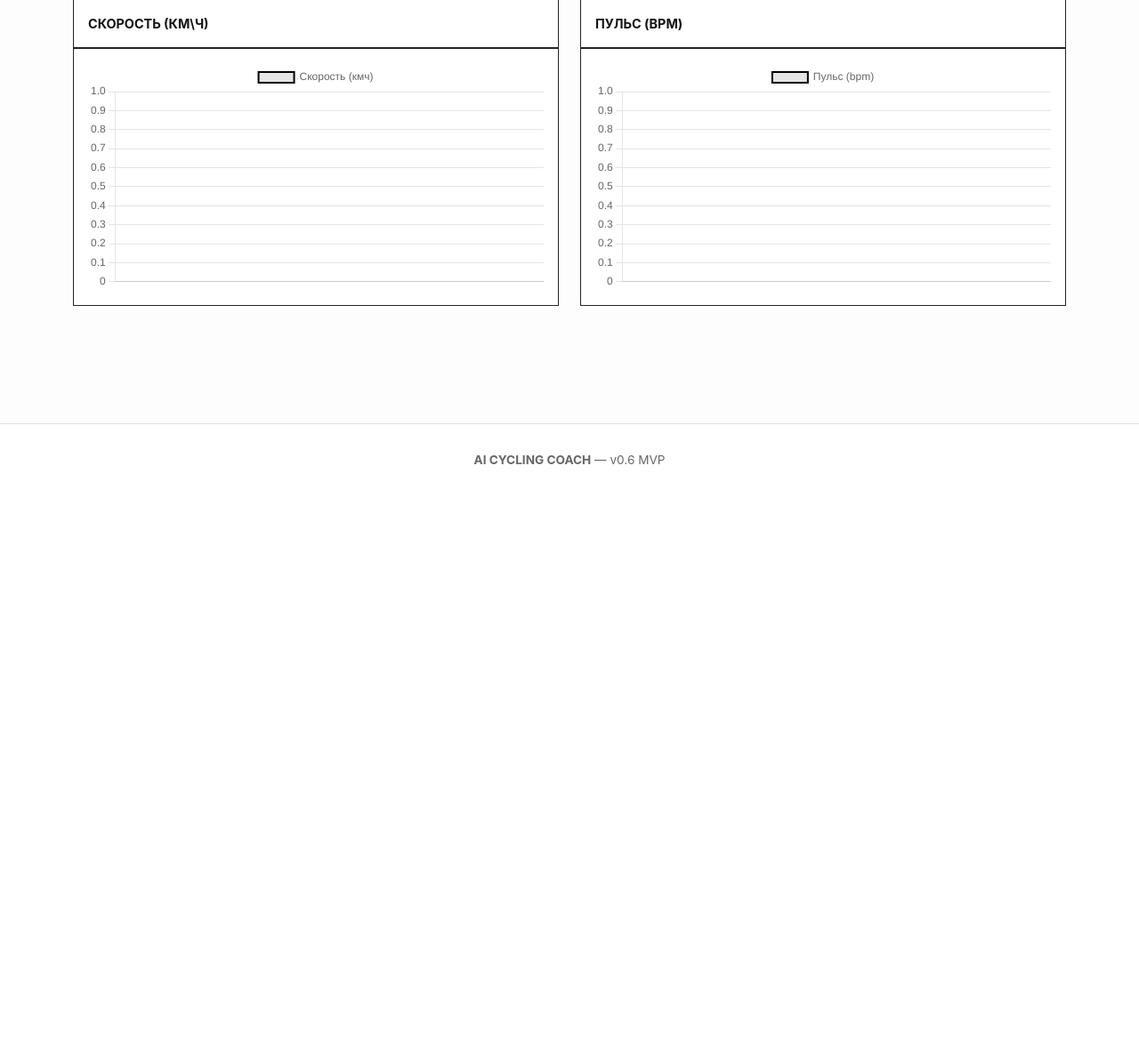
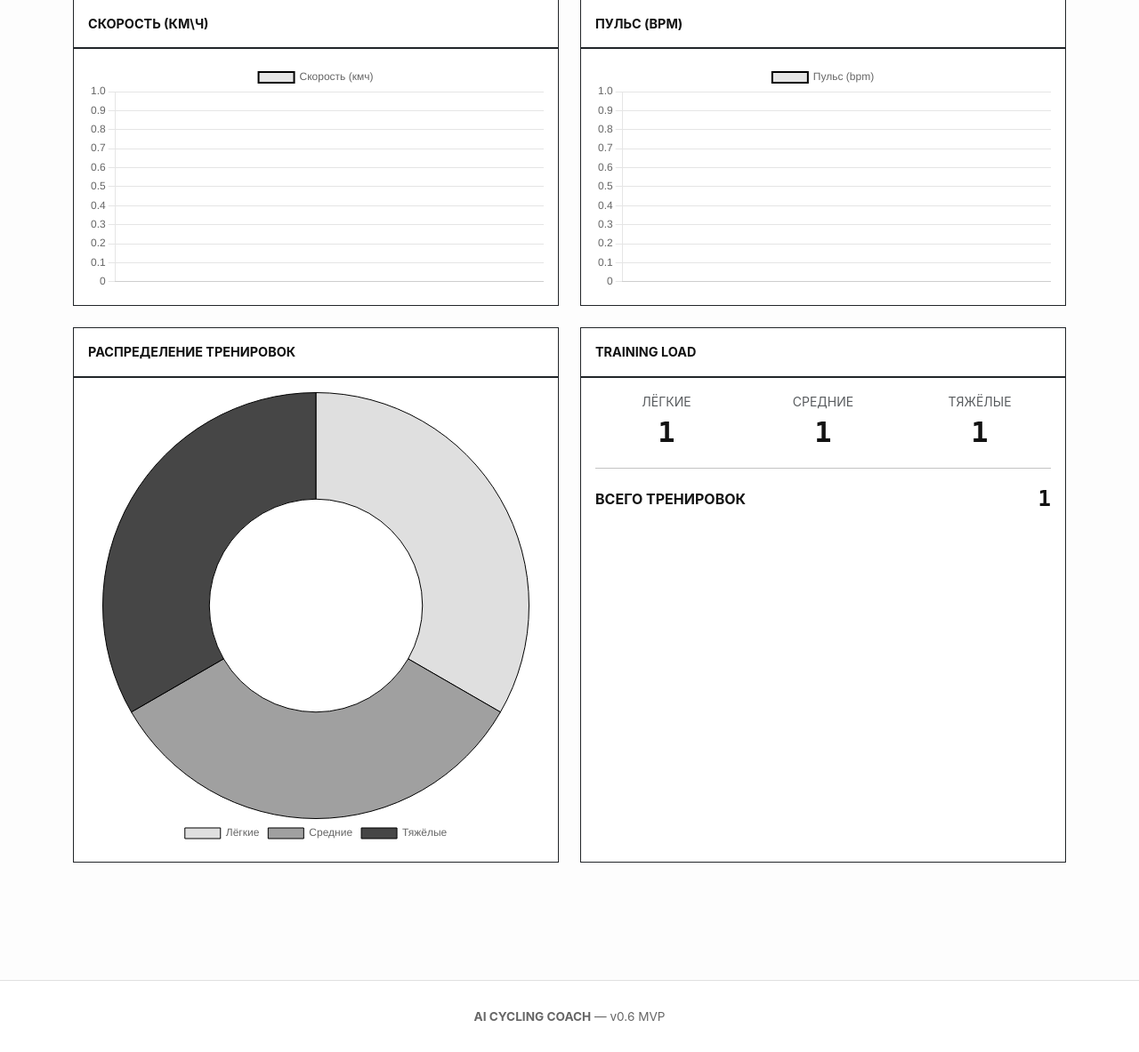
Before and after one commit to ripGoGa/mypet, a Python web app: template app/templates/statistics.html in a window 1280 px wide. Shown: the part 1294-2477 px from the top of the page at 89% size. Before the commit the page ends 1816 px from the top, so only its background shows below. Run offline with Jinja, Linux system fonts and the light colour scheme; the template is opened without the code that fills it: most values are stand-ins (such as "Sample title", 1, 10 or a date in 2020).

Commit message:
feat: add workout intensity distribution to statistics

```diff
--- a/app/schemas/workoutDTO.py
+++ b/app/schemas/workoutDTO.py
@@ -29,3 +29,6 @@
     raw_max_hr: list[float]
     raw_ccall: list[float]
     raw_chart_dates: list[str]
+    light_count: int
+    medium_count: int
+    hard_count: int
--- a/app/templates/statistics.html
+++ b/app/templates/statistics.html
@@ -174,7 +174,59 @@
         </div>
     </div>
 </div>
+<div class="row mb-4">
+    <div class="col-md-6">
+        <div class="card h-100 border-dark">
+            <div class="card-header bg-transparent border-dark fw-bold text-uppercase">
+                Распределение тренировок
+            </div>
+            <div class="card-body">
+                <canvas id="intensityChart"></canvas>
+            </div>
+        </div>
+    </div>
 
+    <div class="col-md-6">
+        <div class="card h-100 border-dark">
+            <div class="card-header bg-transparent border-dark fw-bold text-uppercase">
+                TRAINING LOAD
+            </div>
+            <div class="card-body">
+                <div class="row g-3 text-center">
+                    <div class="col-4">
+                        <div class="text-muted text-uppercase small">Лёгкие</div>
+                        <div style="font-family: monospace; font-size: 2rem; font-weight: 700;">
+                            {{ light_count }}
+                        </div>
+                    </div>
+
+                    <div class="col-4">
+                        <div class="text-muted text-uppercase small">Средние</div>
+                        <div style="font-family: monospace; font-size: 2rem; font-weight: 700;">
+                            {{ medium_count }}
+                        </div>
+                    </div>
+
+                    <div class="col-4">
+                        <div class="text-muted text-uppercase small">Тяжёлые</div>
+                        <div style="font-family: monospace; font-size: 2rem; font-weight: 700;">
+                            {{ hard_count }}
+                        </div>
+                    </div>
+                </div>
+
+                <hr>
+
+                <div class="d-flex justify-content-between align-items-center">
+                    <span class="text-uppercase fw-bold">Всего тренировок</span>
+                    <span style="font-family: monospace; font-size: 1.5rem; font-weight: 700;">
+                        {{ count_workouts }}
+                    </span>
+                </div>
+            </div>
+        </div>
+    </div>
+</div>
 <script src="https://cdn.jsdelivr.net/npm/chart.js"></script>
 
 <script>
@@ -280,6 +332,38 @@
             }
         }
     });
+    const intensityData = {
+    labels: ['Лёгкие', 'Средние', 'Тяжёлые'],
+    datasets: [{
+        data: [
+            {{ light_count }},
+            {{ medium_count }},
+            {{ hard_count }}
+        ],
+        backgroundColor: [
+    'rgba(220, 220, 220, 0.9)',
+    'rgba(150, 150, 150, 0.9)',
+    'rgba(50, 50, 50, 0.9)'
+                        ],
+        borderColor: '#000',
+        borderWidth: 1
+    }]
+};
+
+const ctxIntensity = document.getElementById('intensityChart').getContext('2d');
+
+new Chart(ctxIntensity, {
+    type: 'doughnut',
+    data: intensityData,
+    options: {
+        responsive: true,
+        plugins: {
+            legend: {
+                position: 'bottom'
+            }
+        }
+    }
+});
 </script>
 
 {% endif %}
```
